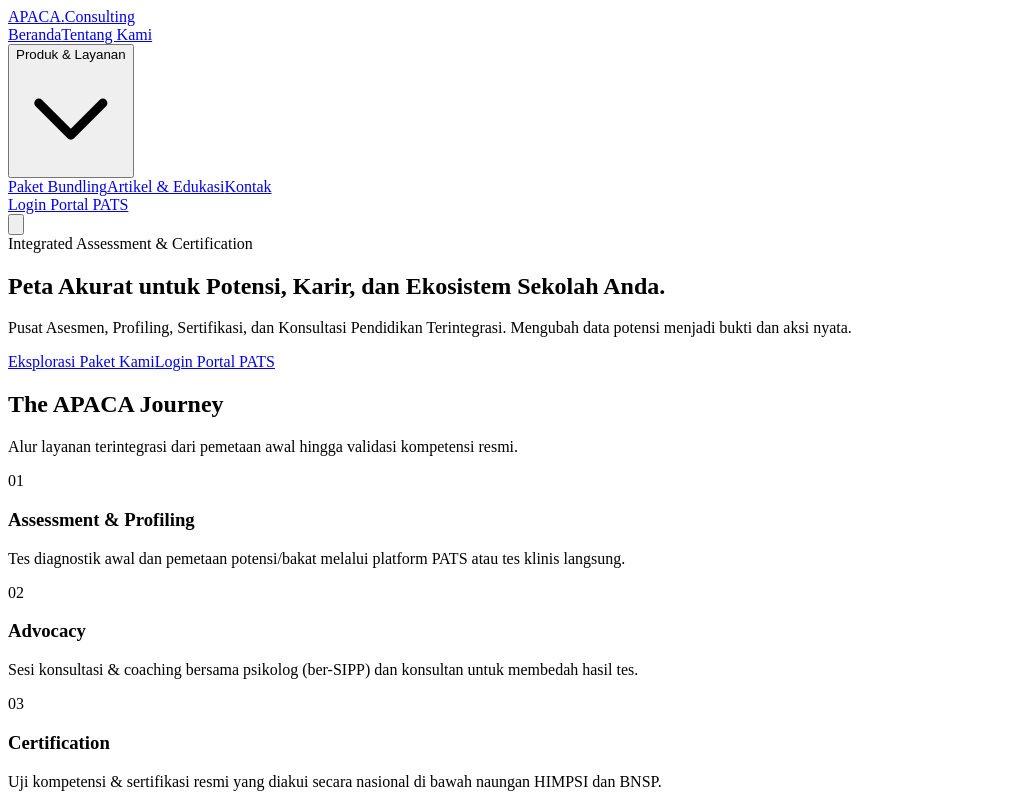
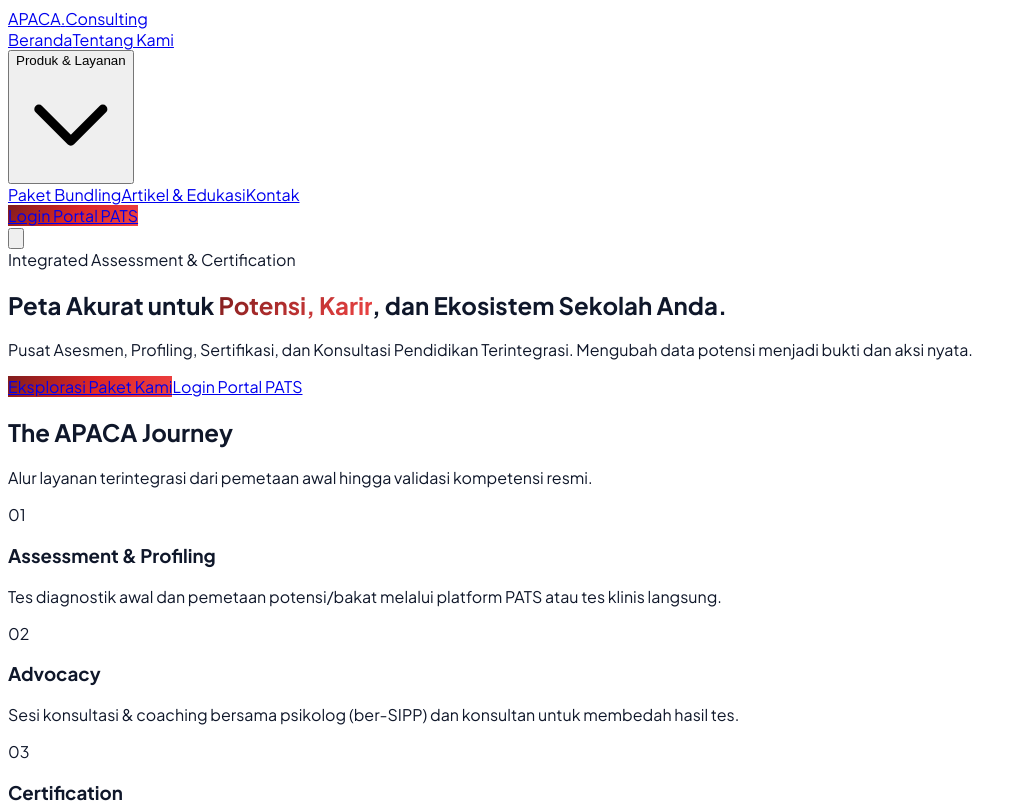
Before and after one commit to ptbriska/web-apaca, a Next.js app: page / in a window 1280 px wide. Shown: the top 803 px of the page, without its empty margins (0-1027 px from the left). Built offline with nearby package versions, Linux system fonts and the light colour scheme.

Commit message:
Create layout.tsx

```diff
--- /dev/null
+++ b/src/app/layout.tsx
@@ -0,0 +1,19 @@
+import '@/styles/globals.css';
+import React from 'react';
+
+export const metadata = {
+  title: 'APACA Consulting | Asesmen Tepat, Sertifikasi Tepat',
+  description: 'Pusat Asesmen, Profiling, Sertifikasi, dan Konsultasi Pendidikan Terintegrasi.',
+};
+
+export default function RootLayout({
+  children,
+}: {
+  children: React.ReactNode;
+}) {
+  return (
+    <html lang="id">
+      <body>{children}</body>
+    </html>
+  );
+}
```
